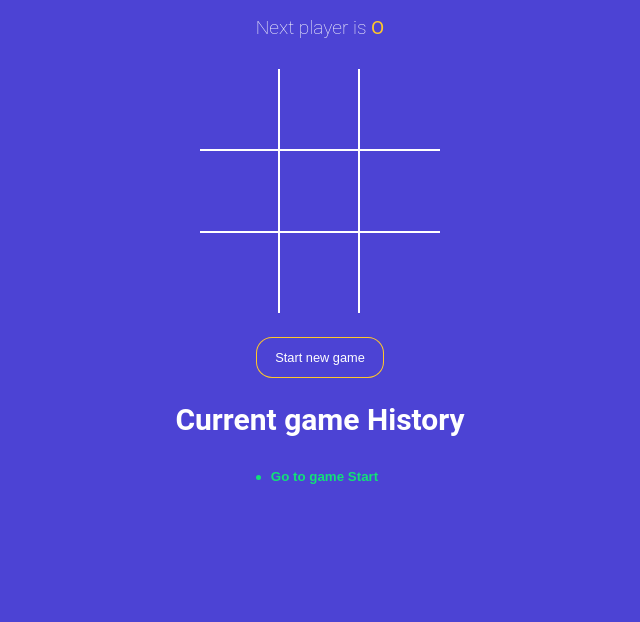
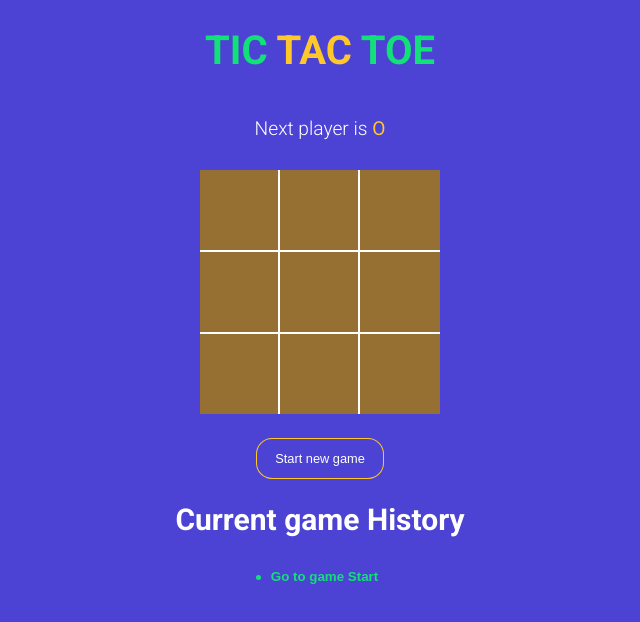
Before and after one commit to aw12067/TicTacToe, a React (Vite) app: page / in a window 1280 px wide. Shown: the top 622 px of the page, without its empty margins (320-960 px from the left). Built offline with nearby package versions, Linux system fonts and the light colour scheme.

Commit message:
finished editing styles

```diff
--- a/index.html
+++ b/index.html
@@ -4,6 +4,10 @@
     <meta charset="UTF-8" />
     <link rel="icon" type="image/svg+xml" href="/vite.svg" />
     <meta name="viewport" content="width=device-width, initial-scale=1.0" />
+    <link
+      href="https://fonts.googleapis.com/css?family=Roboto:300,400,700&display=swap"
+      rel="stylesheet"
+    />
     <title>Tic-Tac-Toe</title>
   </head>
   <body>
--- a/src/App.jsx
+++ b/src/App.jsx
@@ -24,6 +24,7 @@
           const lastGamingState = isTraversing? currentHistory[currentMove]: currentHistory[currentHistory.length-1];
             const nextSqaureState =  lastGamingState.squares.map((squareValue,position) => {
                 if(clickedPosition==position){
+                    //return lastGamingState.isXNext ? <span className='text-green'>X</span>:<span className='text-orange'>O</span>;
                     return lastGamingState.isXNext ? 'X':'O';
                 }
 
@@ -48,6 +49,9 @@
 
   return (
     <div className='app'>
+    <h1>
+      <span className='text-green'>TIC</span> <span className='text-orange'>TAC</span> <span className='text-green'>TOE</span>
+    </h1>
       <StatusMessage winner={winner} gamingBoard={gamingBoard} />
       <Board squares={gamingBoard.squares} handleSquareClick={handleSquareClick}/>
       <button type='button' onClick={onNewGameStart} className={
--- a/src/components/StatusMessage.jsx
+++ b/src/components/StatusMessage.jsx
@@ -8,9 +8,9 @@
 
     const renderStatusMessage = () => {
         if(winner){
-            return <div>Winner is{' '}
+            return <div>Winner is {' '}
                     <span className={winner ===' X'?'text-green':'text-orange'}>
-                        {winner}
+                        { winner}
                     </span>
                 </div>
         }
--- a/src/styles.scss
+++ b/src/styles.scss
@@ -92,6 +92,7 @@
 }
 
 .board {
+  background-color: #966F33  ;
   .board-row {
     display: flex;
     flex-direction: row;
```
